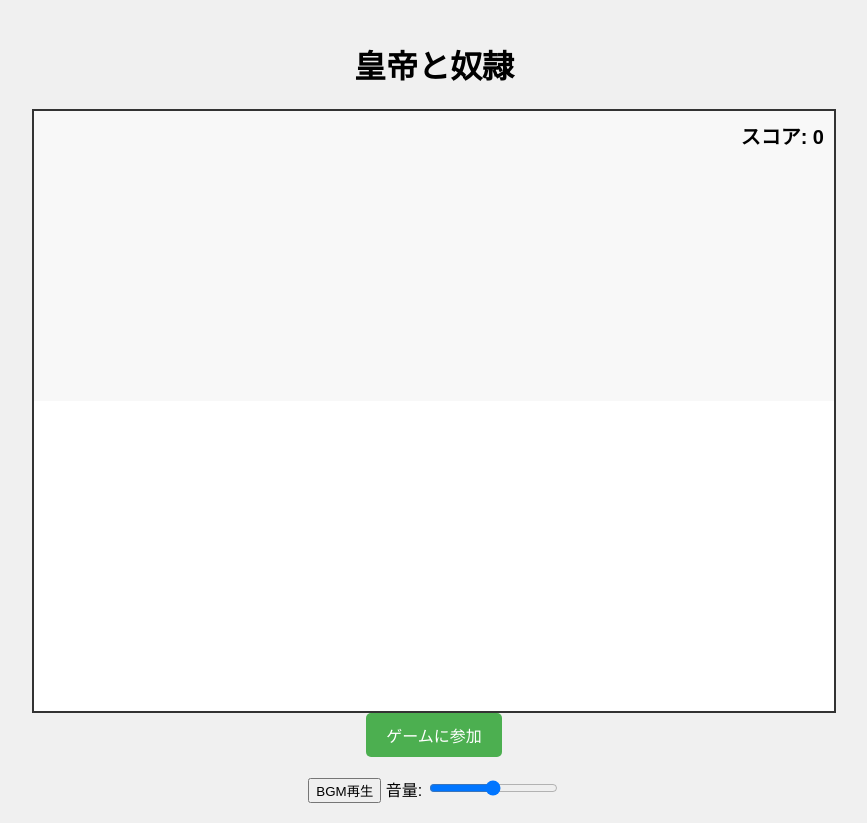
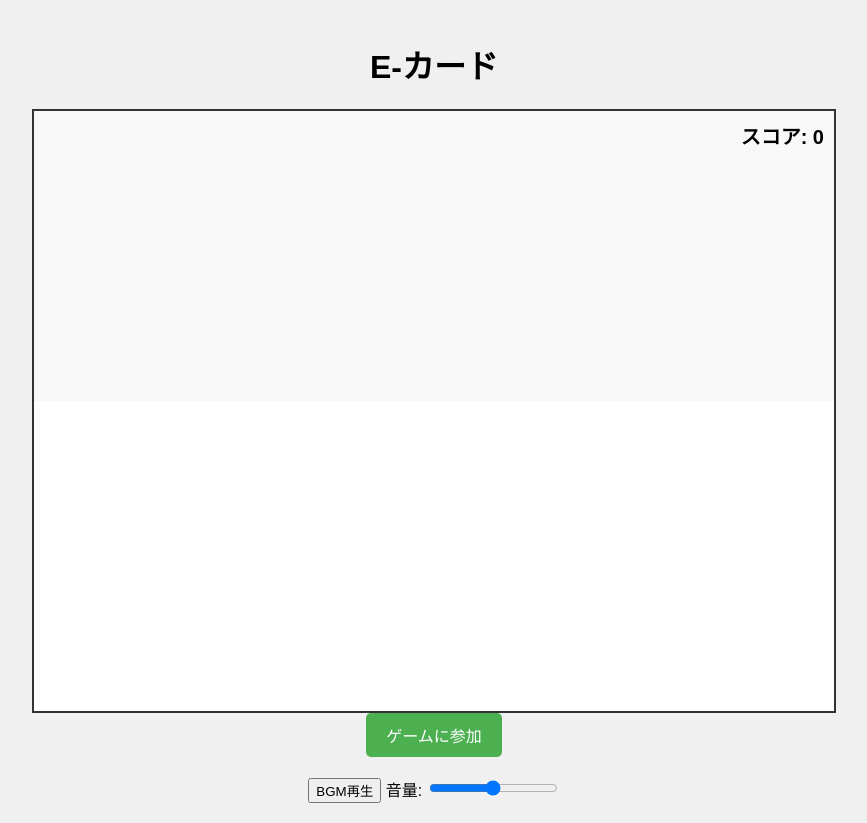
Before and after one commit to higayu/Socket_io_test, a website: page public/index.html in a window 1280 px wide. Shown: the whole page, without its empty margins (206-1073 px from the left). Drawn offline with nearby package versions, Linux system fonts and the light colour scheme; no server answers.

Commit message:
タイトル修正

```diff
--- a/public/index.html
+++ b/public/index.html
@@ -3,7 +3,7 @@
 <head>
     <meta charset="UTF-8">
     <meta name="viewport" content="width=device-width, initial-scale=1.0">
-    <title>皇帝と奴隷</title>
+    <title>E-カード</title>
     <style>
         body {
             font-family: Arial, sans-serif;
@@ -164,7 +164,7 @@
     </style>
 </head>
 <body>
-    <h1>皇帝と奴隷</h1>
+    <h1>E-カード</h1>
     <div class="game-container">
         <div id="opponentArea" class="opponent-area">
             <div id="opponentRole" class="role"></div>
```
